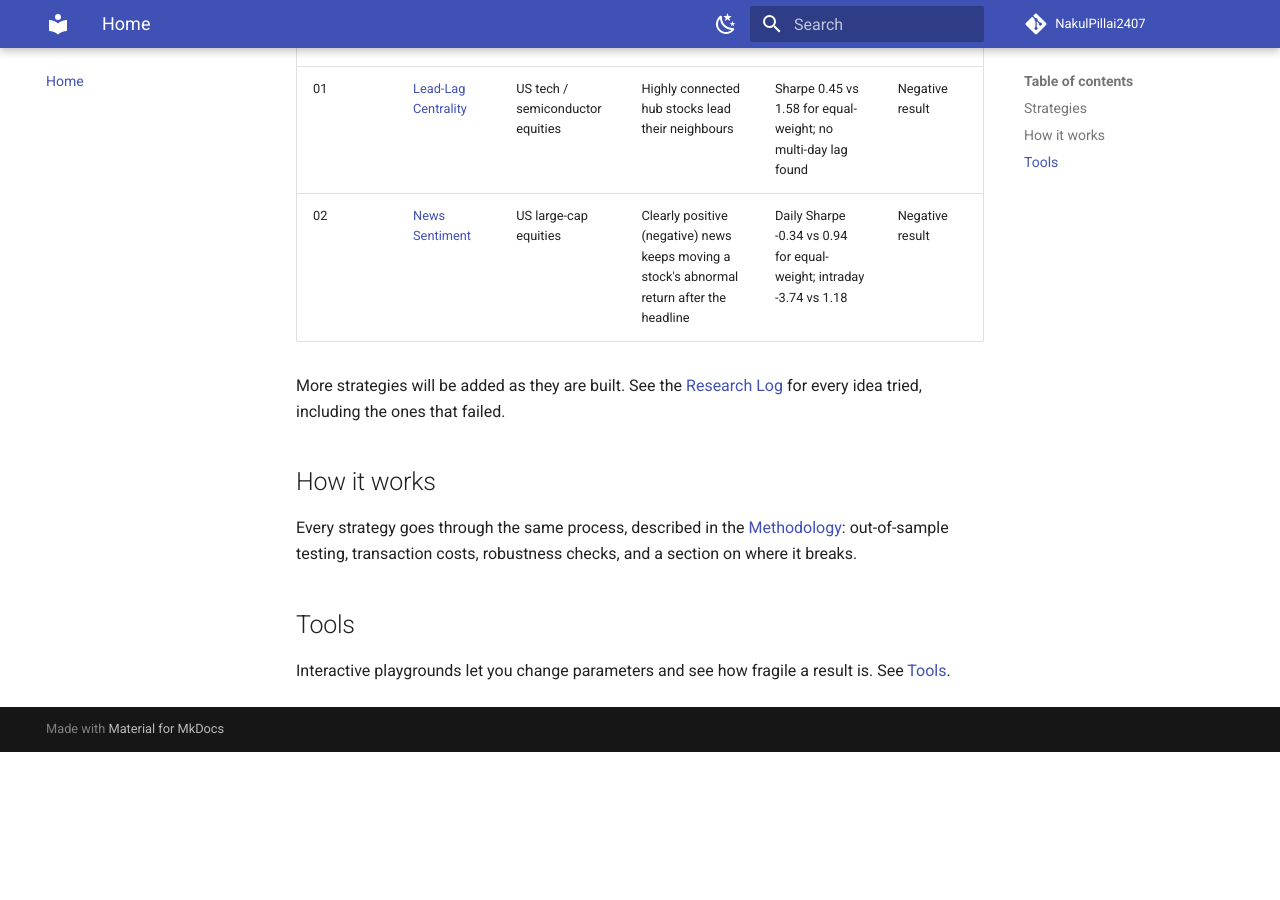
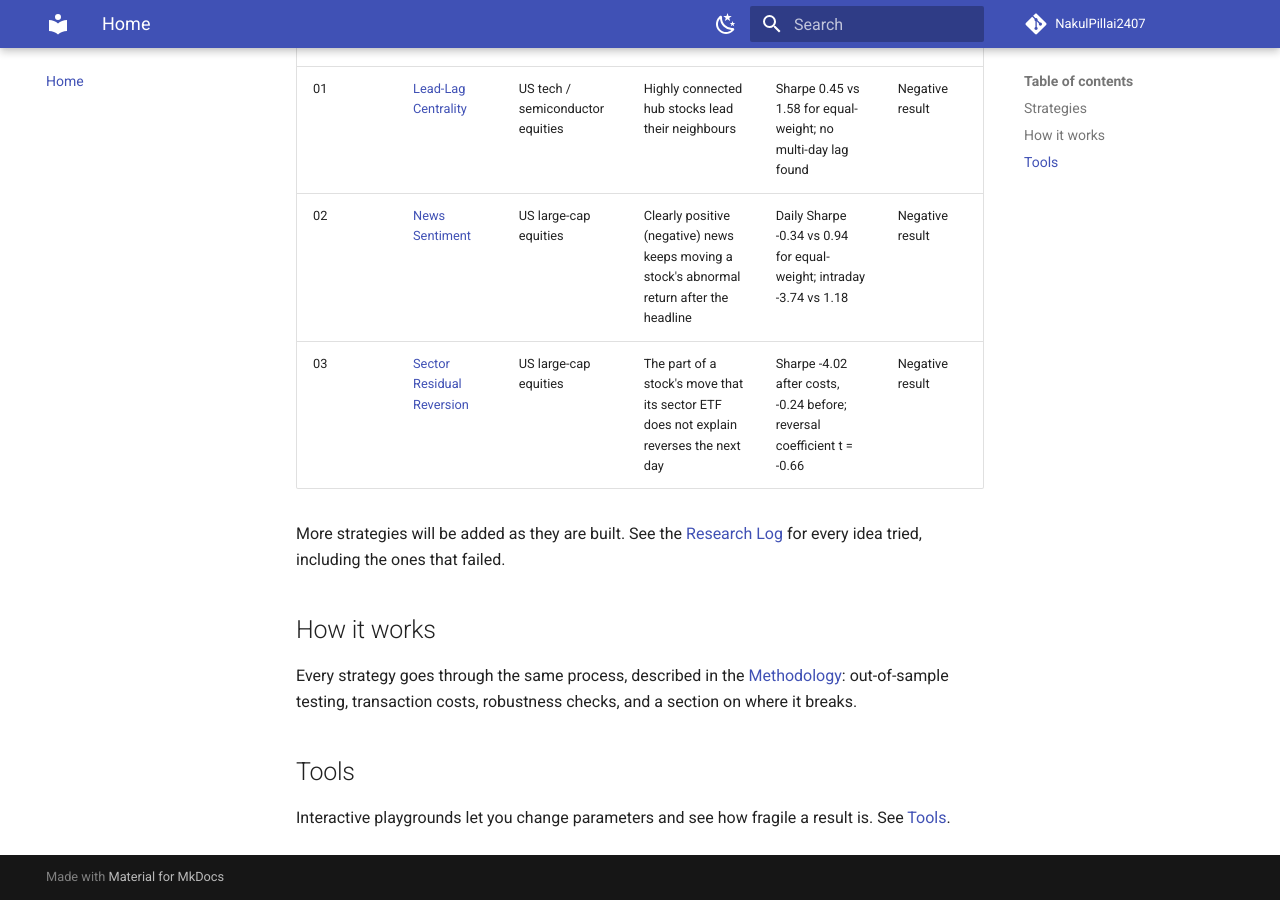
Before and after one commit to NakulPillai2407/NakulPillai2407.github.io, an MkDocs documentation site: the page built from docs/index.md, in a window 1280 px wide and 900 px high, scrolled down 520 px. Built offline with MkDocs 1.6.1 and Material for MkDocs 9.7.7, drawn with Linux system fonts in a browser that asks for light colours; before the commit the page ends 1272 px from its top, so only the background shows below that.

Commit message:
Home table and research log: add Sector Residual Reversion

```diff
--- a/docs/index.md
+++ b/docs/index.md
@@ -11,6 +11,7 @@ An independent systematic strategy research lab: each idea starts with an econom
 |---|----------|-------------|------------|----------------------|--------|
 | 01 | [Lead-Lag Centrality](strategies/lead-lag-centrality.md) | US tech / semiconductor equities | Highly connected hub stocks lead their neighbours | Sharpe 0.45 vs 1.58 for equal-weight; no multi-day lag found | Negative result |
 | 02 | [News Sentiment](strategies/news-sentiment.md) | US large-cap equities | Clearly positive (negative) news keeps moving a stock's abnormal return after the headline | Daily Sharpe -0.34 vs 0.94 for equal-weight; intraday -3.74 vs 1.18 | Negative result |
+| 03 | [Sector Residual Reversion](strategies/sector-residual-reversion.md) | US large-cap equities | The part of a stock's move that its sector ETF does not explain reverses the next day | Sharpe -4.02 after costs, -0.24 before; reversal coefficient t = -0.66 | Negative result |
 
 More strategies will be added as they are built. See the [Research Log](research-log.md) for every idea tried, including the ones that failed.
 
```
Also changed, not shown: docs/research-log.md (+1 -0 lines).
